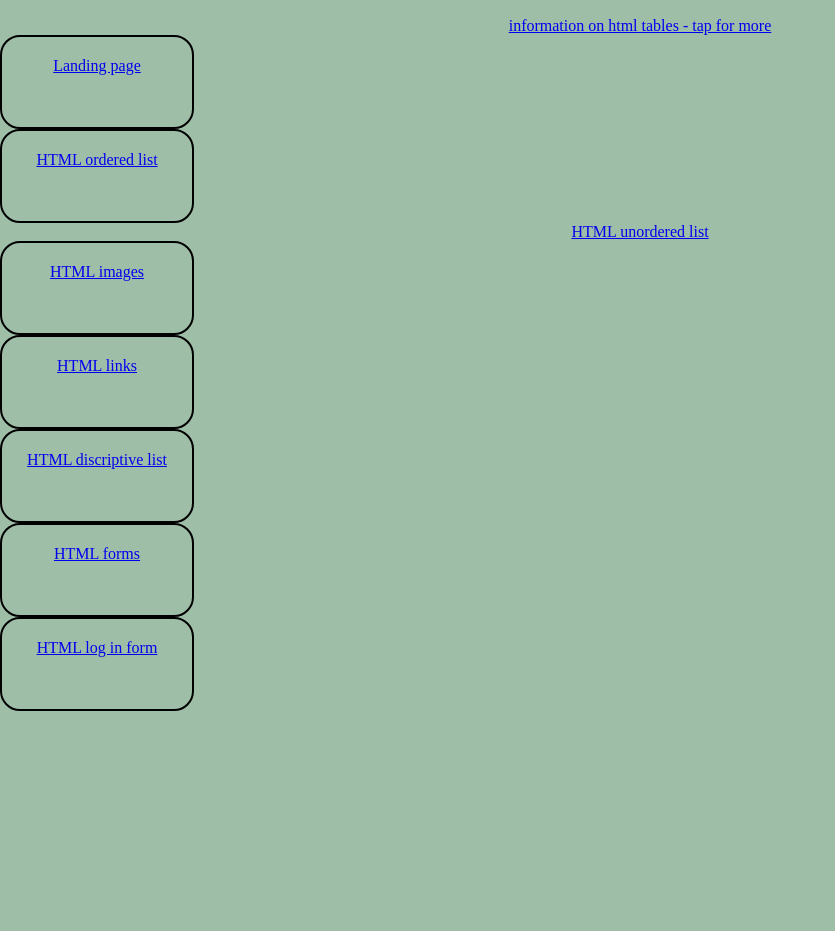
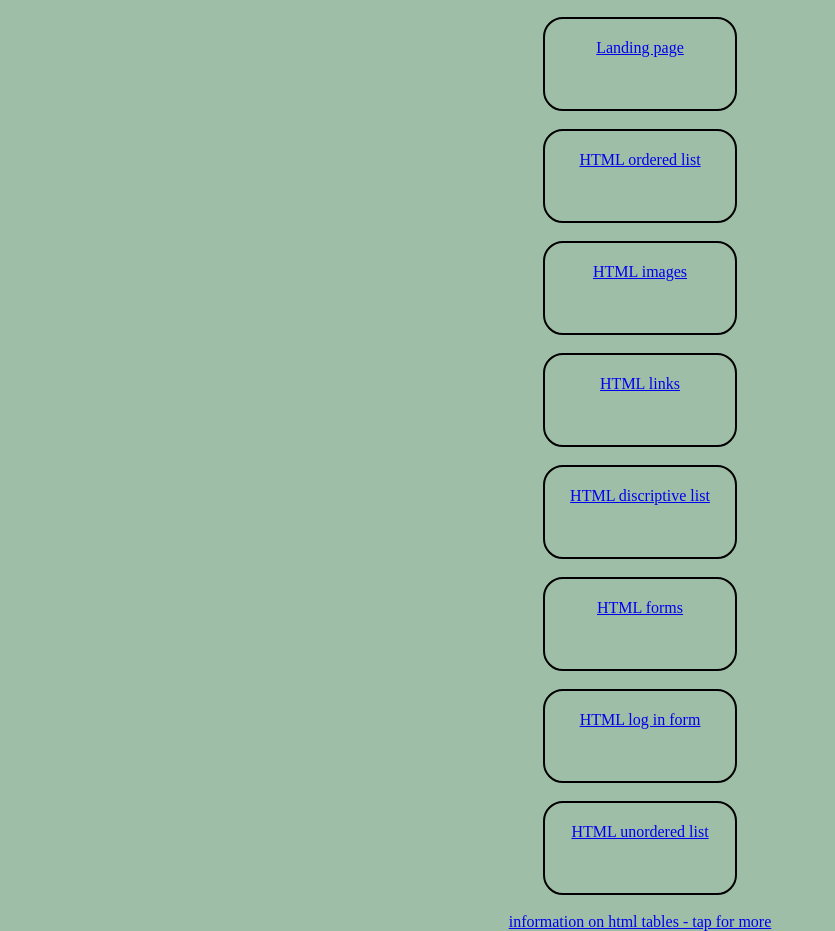
Before and after one commit to beloslavamalakova/site, a plain HTML site: page week2/tables.html in a window 1280 px wide. Shown: the part 703-1634 px from the top of the page, without its empty margins (0-835 px from the left). Before the commit the page ends 1414 px from the top, so only its background shows below. Drawn offline with Linux system fonts and the light colour scheme.

Commit message:
style lind and lists

```diff
--- a/week2/tables.html
+++ b/week2/tables.html
@@ -63,6 +63,7 @@
         <meta name="viewport" content="width=device-width, initial-scale=1.0">
 </head>
 <body>
+    <center>
     <h1>Tables</h1>
     <br>
         <table style="width:50%; padding-top: 50px; padding-right: 30px; padding-bottom: 50px; padding-left: 80px; font-size: medium;">
@@ -165,15 +166,19 @@
             <td>SPORTS</td>
         </tr>
     </table>
+    </center>
+    <center>
+        <p id="rcorners3" style="text-align:center"><a href="../week1/index.html">Landing page</a></p><br>
+        <p id="rcorners3" style="text-align:center"><a href="../week2/orderedlist.html">HTML ordered list</a></p><br>
+        <p id="rcorners3"  style="text-align:center"><a href="../week2/images.html">HTML images</a></p><br>
+        <p id="rcorners3" style="text-align:center"><a href="../week2/links.html">HTML links</a></p><br>
+        <p id="rcorners3"  style="text-align:center"><a href="../week2/discriptivelist.html">HTML discriptive list</a></p><br>
+        <p id="rcorners3" style="text-align:center"><a href="../week3/forms.html">HTML forms</a></p><br>
+        <p id="rcorners3" style="text-align:center"><a href="../week3/login.html">HTML log in form</a></p><br>
+        <p id="rcorners3" style="text-align:center"><a href="../week2/unorderedlist.html">HTML unordered list</a></p><br>
 
-    <a href="https://www.tutorialrepublic.com/html-tutorial/html-tables.php ">information on html tables - tap for more</a>
-        <p id="rcorners3" style="text-align:center"><a href="../week1/index.html">Landing page</a></p>
-        <p id="rcorners3" style="text-align:center"><a href="../week2/orderedlist.html">HTML ordered list</a></p>
-        <p id="rcorners3 " style="text-align:center"><a href="../week2/unorderedlist.html">HTML unordered list</a></p>
-        <p id="rcorners3"  style="text-align:center"><a href="../week2/images.html">HTML images</a></p>
-        <p id="rcorners3" style="text-align:center"><a href="../week2/links.html">HTML links</a></p>
-        <p id="rcorners3"  style="text-align:center"><a href="../week2/discriptivelist.html">HTML discriptive list</a></p>
-        <p id="rcorners3" style="text-align:center"><a href="../week3/forms.html">HTML forms</a></p>
-        <p id="rcorners3" style="text-align:center"><a href="../week3/login.html">HTML log in form</a></p>
+    </center>
+    <a href="https://www.tutorialrepublic.com/html-tutorial/html-tables.php ">information on html tables - tap for more</a><br>
+
 </body>
 </html>
```
Also changed, not shown: week1/index.html (+12 -8 lines), week2/discriptivelist.html (+7 -2 lines), week2/orderedlist.html (+8 -1 lines), week2/unorderedlist.html (+15 -9 lines).
